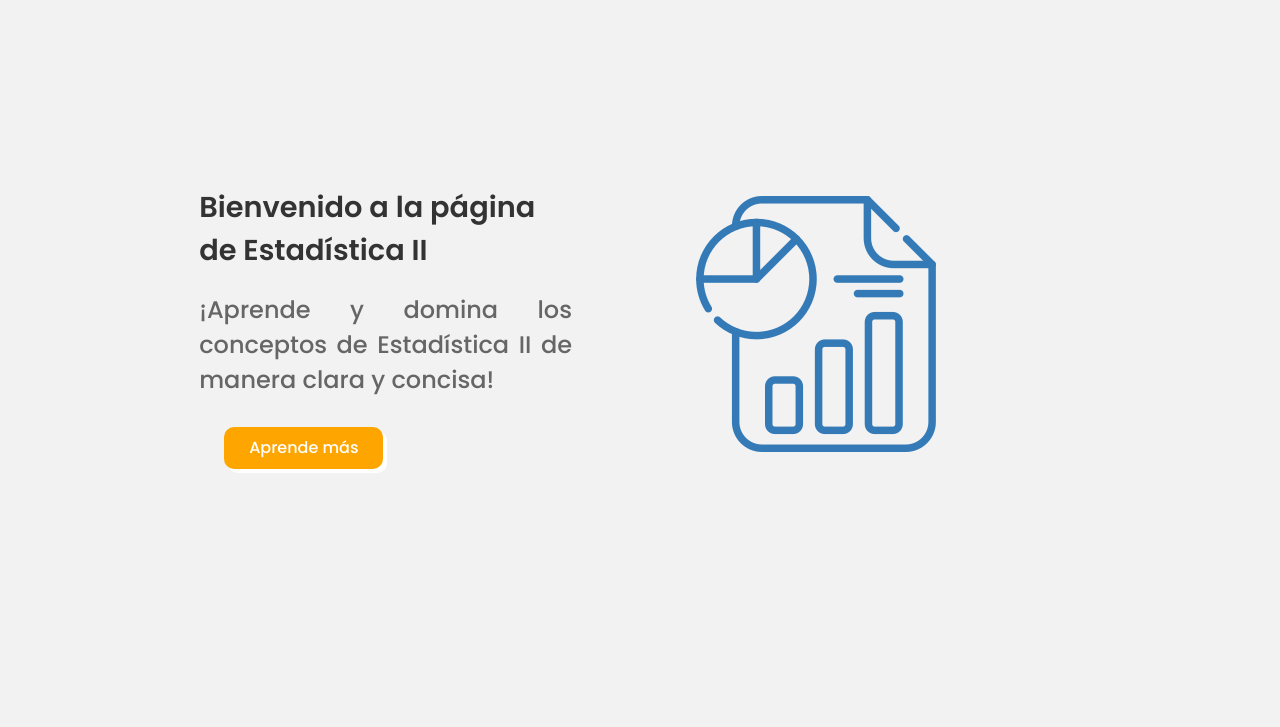
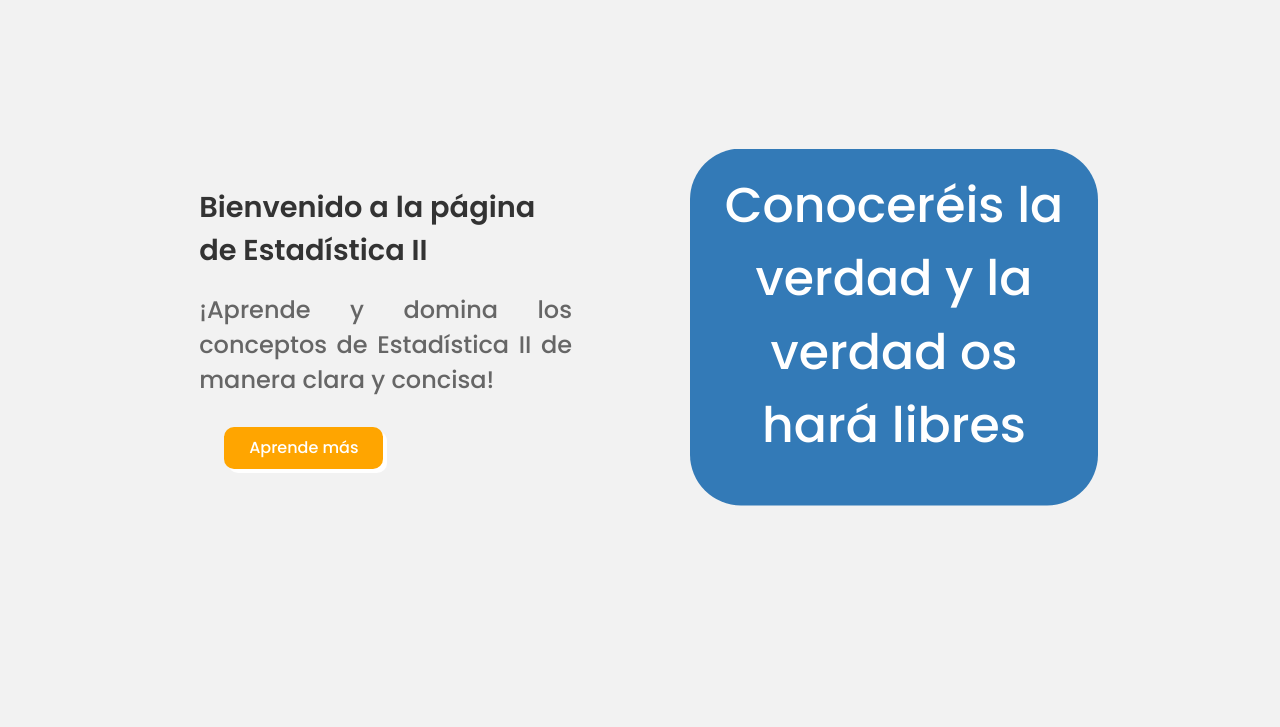
Before and after one commit to Filiberto-Castro/Pagina_web-Estadistica, a plain HTML site: page index.html in a window 1280 px wide. Shown: the part 73-800 px from the top of the page. Drawn offline with nearby package versions, Linux system fonts and the light colour scheme; a web font is replaced by a local one.

Commit message:
Metodo para texto animado

```diff
--- a/index.html
+++ b/index.html
@@ -32,7 +32,9 @@
         <a href="#about" class="btn">Aprende más</a>
     </div>
     <div>
-        <img src="/src/statistics.png" alt="">
+      <div id="texto-animado">
+        <span id="texto-dinamico"></span>
+      </div>
     </div>
   </section>
 
--- a/script.js
+++ b/script.js
@@ -5,3 +5,25 @@ menu.onclick = () => {
     menu.classList.toggle('bx-x');
     navbar.classList.toggle('open');
 }
+
+var divTexto = document.getElementById("texto-animado");
+var textoCompleto = "Conoceréis la verdad y la verdad os hará libres";
+
+var contador = 0;
+var textoMostrado = "";
+
+function mostrarTexto() {
+  if (contador < textoCompleto.length) {
+    var siguienteCaracter = textoCompleto.charAt(contador);
+
+    textoMostrado += siguienteCaracter;
+
+    divTexto.innerHTML = textoMostrado;
+
+    contador++;
+
+    setTimeout(mostrarTexto, 100); // Puedes ajustar el tiempo según tu preferencia
+  }
+}
+
+mostrarTexto();
--- a/style.css
+++ b/style.css
@@ -135,6 +135,27 @@ p {
     margin-bottom: 30px;
     text-align: justify;
 }
+
+#texto-animado {
+  font-size: var(--big-font);
+  color: #fff;
+  padding: 20px;
+  background-color: var(--bg-color);
+  border-radius: 50px;
+  width: 400px;
+  height: 350px;
+  margin: 0 auto;
+  text-align: center;
+  animation: pulsating 2s ease-in-out infinite;
+}
+
+@keyframes pulsating {
+  0% { transform: scale(1); }
+  50% { transform: scale(1.02); }
+  100% { transform: scale(1); }
+}
+
+
 
 /* Estilos para la sección de descripción del curso */
 
```
